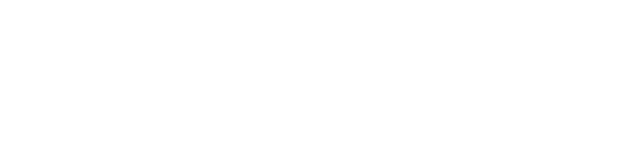
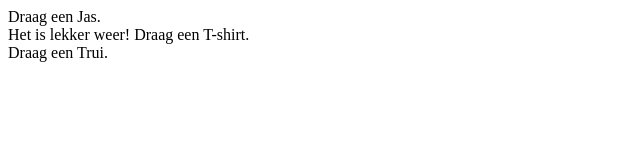
Before and after one commit to lldiegon/javascript-practice, a plain HTML site: page whatToWear/index.html in a window 1280 px wide. Shown: the whole page, without its empty margins (0-640 px from the left). Drawn offline with Linux system fonts and the light colour scheme.

Commit message:
Added whatToWear

```diff
--- a/javascriptHtmlTemplate.html
+++ b/whatToWear/index.html
@@ -2,8 +2,8 @@
 <html>
     <head>
         <meta charset="utf-8">
-        <title>Test</title>
-        <script>
+        <title>What to wear?</title>
+        <script src="whatToWear.js">
             // Insert javascript here
 
         </script>
--- /dev/null
+++ b/whatToWear/whatToWear.js
@@ -0,0 +1,18 @@
+function whatToWear(temp) {
+    if(temp < 0) {
+        document.write("Het vriest! Draag een jas met daaronder een trui. <br>")
+    }
+    else if(temp < 10) {
+        document.write("Draag een Jas. <br>")
+    }
+    else if(temp < 20) {
+        document.write("Draag een Trui. <br>")
+    }
+    else {
+        document.write("Het is lekker weer! Draag een T-shirt. <br>")
+    }
+}
+
+whatToWear(5);
+whatToWear(25);
+whatToWear(14);
```
Also changed, not shown: Template/index.html (renamed from SimpleBattleship/index.html, +3 -2 lines), Template/template.js (added).
